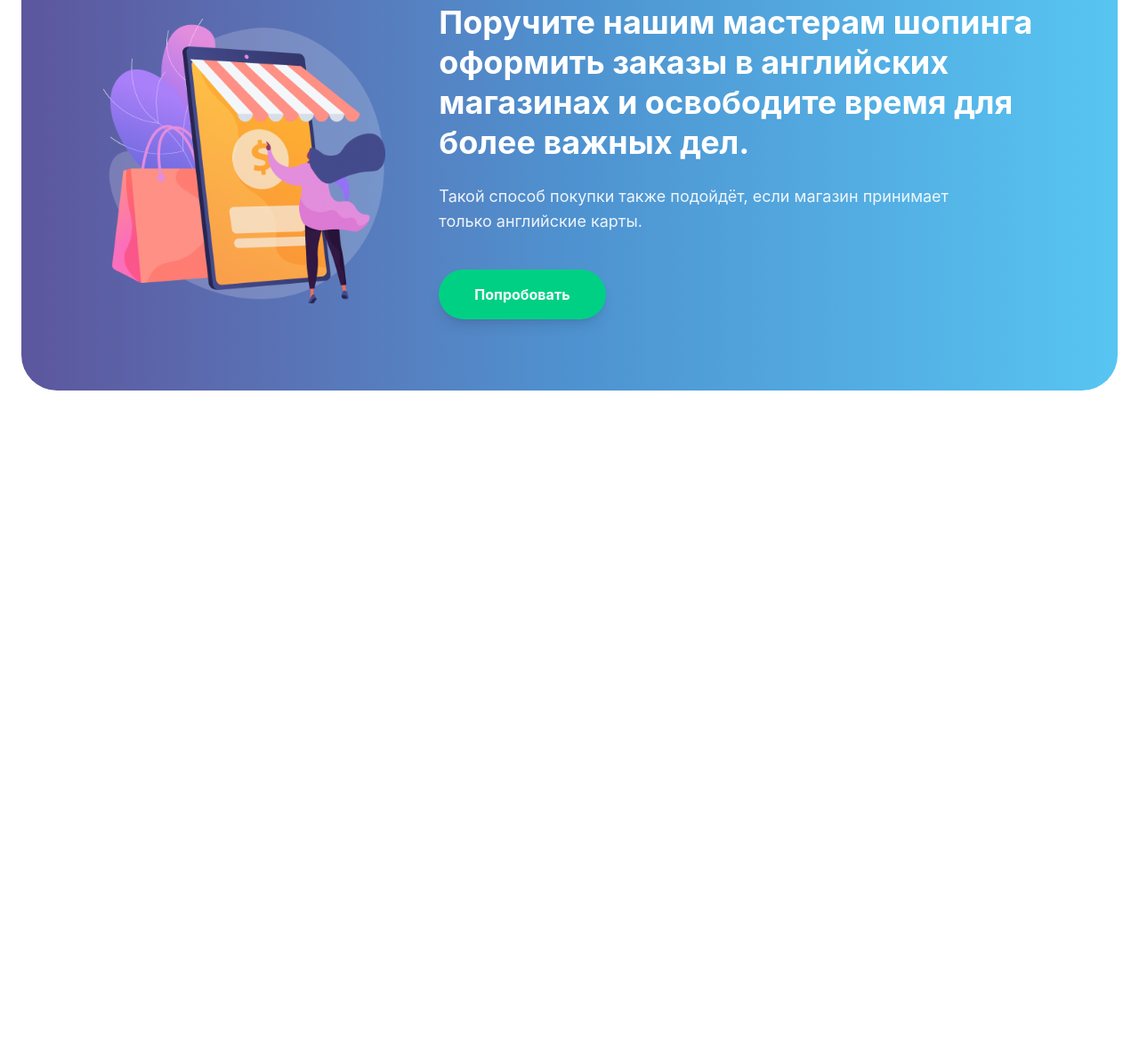
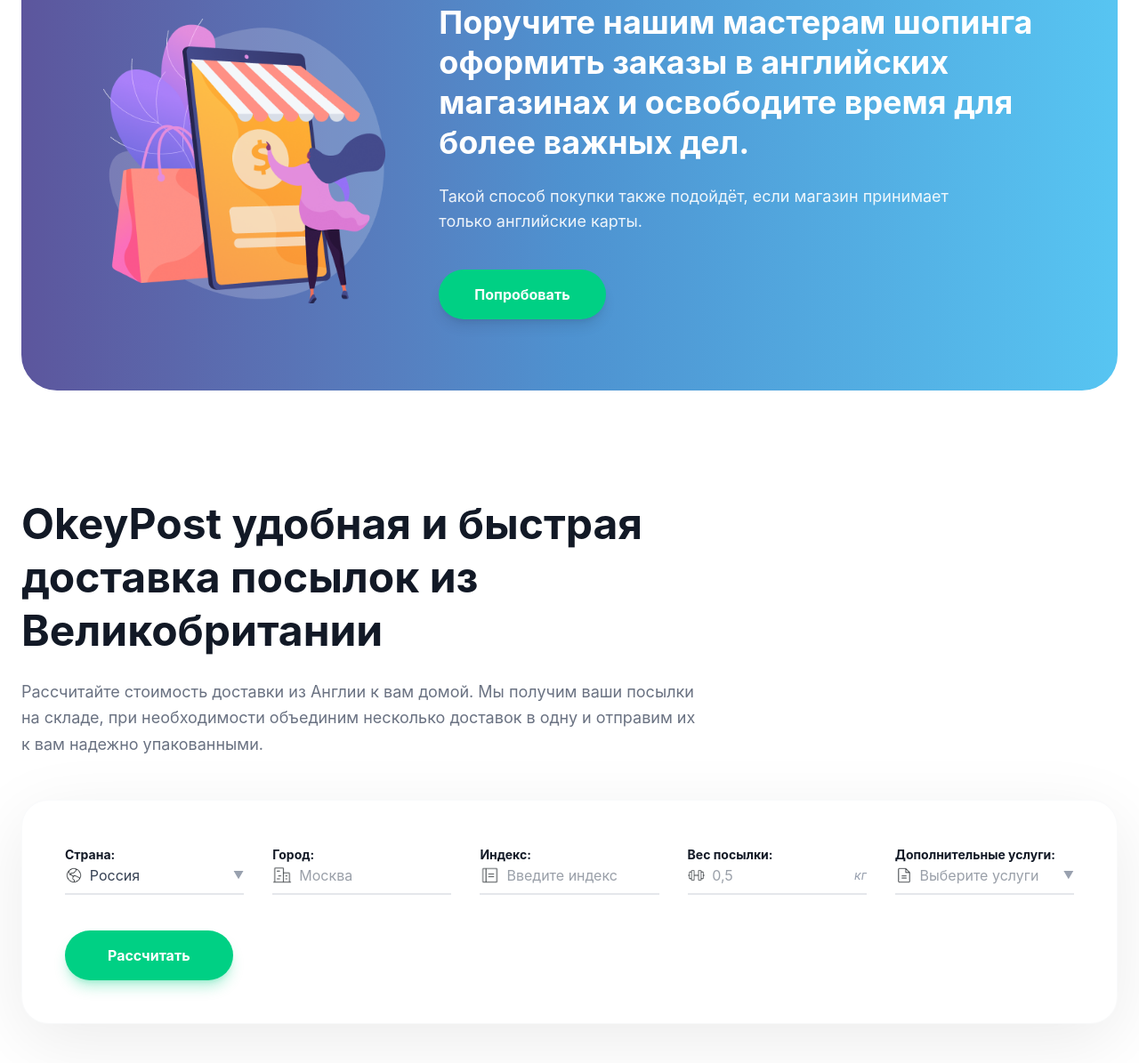
Before and after one commit to dilovar6666/dzweek3.5, a website: page index.html in a window 1280 px wide. Shown: the part 2307-3502 px from the top of the page at 89% size. Before the commit the page ends 2786 px from the top, so only its background shows below. Drawn offline with nearby package versions, Linux system fonts and the light colour scheme; files that its build step writes are made by us from their sources.

Commit message:
add section3

```diff
--- a/index.html
+++ b/index.html
@@ -188,14 +188,11 @@
    <section class="max-w-[1300px] mx-auto px-6 py-10">
       <div
          class="relative overflow-hidden rounded-[40px] bg-gradient-to-r from-[#5c569d] via-[#4e92d0] to-[#57c5f2] p-12 md:p-20 flex flex-col md:flex-row items-center gap-12">
-
          <div class="w-full md:w-1/3 flex justify-center">
             <div class="relative w-64 h-64 md:w-80 md:h-80">
-               <img src="./forimg/Иллюстрация (1).png" alt="Shopping illustration"
-                  class="w-full h-full object-contain">
+               <img src="./forimg/Иллюстрация (1).png" alt="Shopping illustration" class="w-full h-full object-contain">
             </div>
          </div>
-
          <div class="w-full md:w-2/3 text-white space-y-6">
             <h2 class="text-3xl md:text-4xl font-bold leading-tight max-w-2xl">
                Поручите нашим мастерам шопинга оформить заказы в английских магазинах и освободите время для более
@@ -204,7 +201,6 @@
             <p class="text-lg opacity-90 max-w-xl">
                Такой способ покупки также подойдёт, если магазин принимает только английские карты.
             </p>
-
             <div class="pt-4">
                <button
                   class="bg-[#00d084] text-white font-bold py-4 px-10 rounded-full transition-all duration-300 shadow-lg">
@@ -212,7 +208,72 @@
                </button>
             </div>
          </div>
+      </div>
+   </section>
 
+
+   <section class="bg-white py-20 px-6 font-inter">
+      <div class="max-w-[1300px] mx-auto">
+         <div class="max-w-3xl mb-12">
+            <h1 class="text-4xl md:text-5xl font-bold text-[#121926] leading-tight mb-6">
+               OkeyPost удобная и быстрая доставка посылок из Великобритании
+            </h1>
+            <p class="text-gray-500 text-lg leading-relaxed">
+               Рассчитайте стоимость доставки из Англии к вам домой. Мы получим ваши посылки на складе, при
+               необходимости объединим несколько доставок в одну и отправим их к вам надежно упакованными.
+            </p>
+         </div>
+         <div class="bg-white rounded-[30px] shadow-[0_20px_80px_rgba(0,0,0,0.08)] p-8 md:p-12 border border-gray-50">
+            <div class="grid grid-cols-1 md:grid-cols-3 lg:grid-cols-5 gap-8 items-end">
+               <div class="space-y-3">
+                  <label class="text-sm font-bold text-[#121926]">Страна:</label>
+                  <div class="relative border-b-2 border-gray-200 pb-2 flex items-center gap-2">
+                     <span class="text-xl"><img src="./forimg/GlobeHemisphereWest.png" alt=""></span>
+                     <input type="text" value="Россия" class="w-full outline-none bg-transparent text-gray-700"
+                        readonly>
+                     <span class="text-gray-400 text-xs">▼</span>
+                  </div>
+               </div>
+               <div class="space-y-3">
+                  <label class="text-sm font-bold text-[#121926]">Город:</label>
+                  <div class="relative border-b-2 border-gray-200 pb-2 flex items-center gap-2">
+                     <span class="text-xl"><img src="./forimg/Buildings.png" alt=""></span>
+                     <input type="text" placeholder="Москва" class="w-full outline-none bg-transparent text-gray-700">
+                  </div>
+               </div>
+               <div class="space-y-3">
+                  <label class="text-sm font-bold text-[#121926]">Индекс:</label>
+                  <div class="relative border-b-2 border-gray-200 pb-2 flex items-center gap-2">
+                     <span class="text-xl"><img src="./forimg/Notebook.png" alt=""></span>
+                     <input type="text" placeholder="Введите индекс"
+                        class="w-full outline-none bg-transparent text-gray-700">
+                  </div>
+               </div>
+               <div class="space-y-3">
+                  <label class="text-sm font-bold text-[#121926]">Вес посылки:</label>
+                  <div class="relative border-b-2 border-gray-200 pb-2 flex items-center gap-2">
+                     <span class="text-xl"><img src="./forimg/Barbell.png" alt=""></span>
+                     <input type="text" placeholder="0,5" class="w-full outline-none bg-transparent text-gray-700">
+                     <span class="text-gray-400 text-sm italic">кг</span>
+                  </div>
+               </div>
+               <div class="space-y-3">
+                  <label class="text-sm font-bold text-[#121926]">Дополнительные услуги:</label>
+                  <div class="relative border-b-2 border-gray-200 pb-2 flex items-center gap-2">
+                     <span class="text-xl"><img src="./forimg/FileText.png" alt=""></span>
+                     <input type="text" placeholder="Выберите услуги"
+                        class="w-full outline-none bg-transparent text-gray-700" readonly>
+                     <span class="text-gray-400 text-xs">▼</span>
+                  </div>
+               </div>
+            </div>
+            <div class="mt-10">
+               <button
+                  class="bg-[#00d084] text-white font-bold py-4 px-12 rounded-full transition-all shadow-lg shadow-[#00d084]/30">
+                  Рассчитать
+               </button>
+            </div>
+         </div>
       </div>
    </section>
 </body>
```
Also changed, not shown: forimg/Barbell.png (added), forimg/Buildings.png (added), forimg/FileText.png (added), forimg/GlobeHemisphereWest.png (added), forimg/Notebook.png (added).
